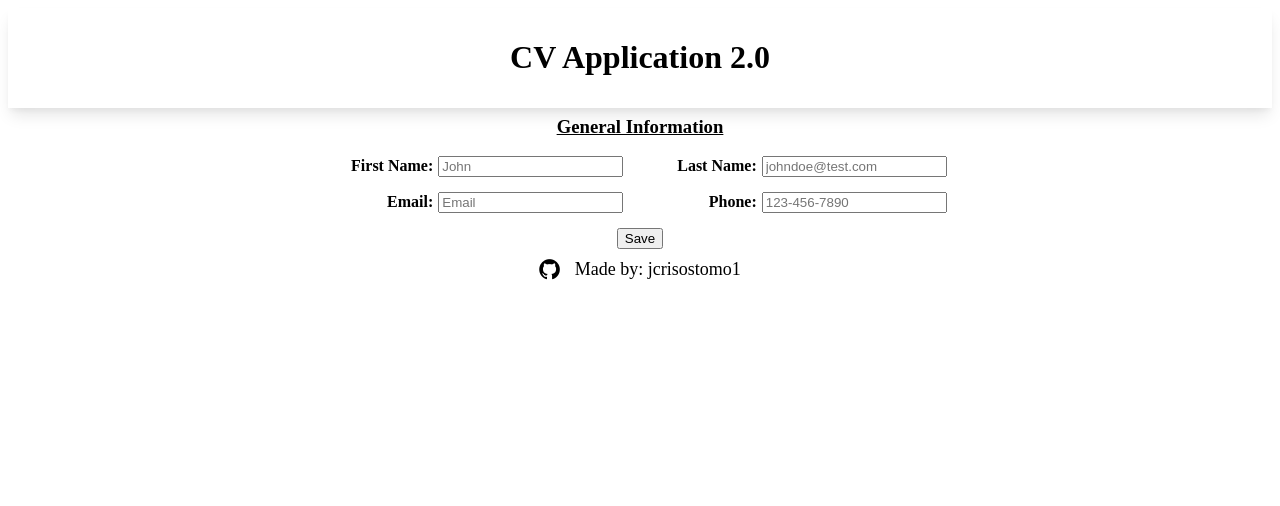
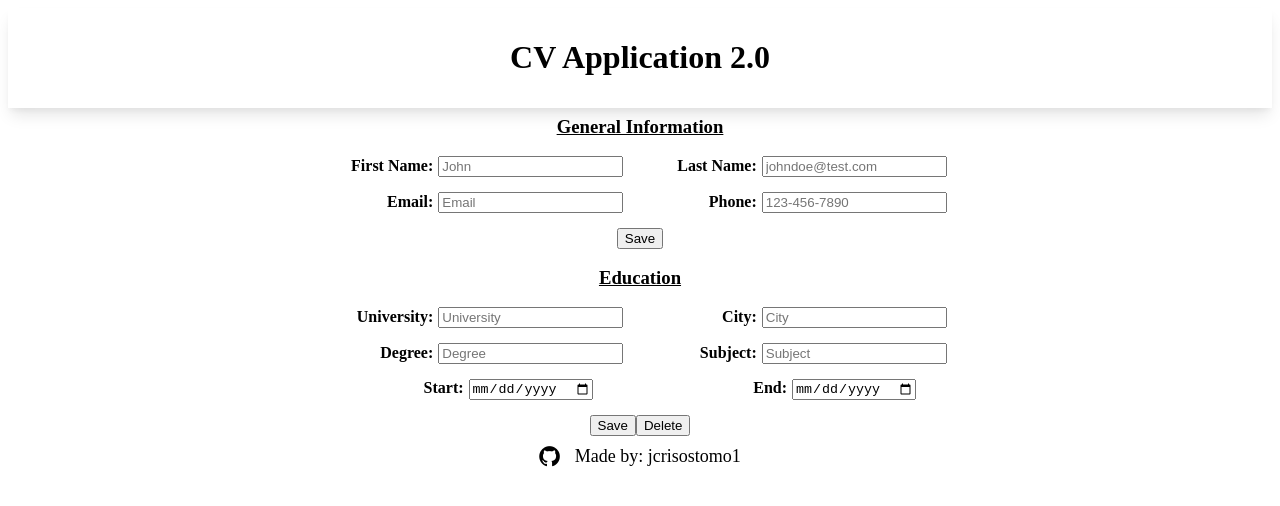
Before and after one commit to jcrisostomo1/odin-cv-application, a React (Create React App) app: page / in a window 1280 px wide. Shown: the top 506 px of the page. Built offline with nearby package versions, Linux system fonts and the light colour scheme.

Commit message:
add education section

```diff
--- a/src/App.js
+++ b/src/App.js
@@ -1,5 +1,6 @@
 import React from 'react';
 import General from "./components/General.js"
+import Education from "./components/Education.js"
 import './styles/App.css'
 import 'font-awesome/css/font-awesome.min.css';
 
@@ -11,6 +12,8 @@ const App = () => {
       </header>
       <main>
         <General title="General Information" />
+        <h3>Education</h3>
+        <Education />
       </main>
       <footer>
         <a href="https://github.com/jcrisostomo1" rel="noreferrer" target="_blank"><i className="fa fa-github fa-lg"></i></a>
--- /dev/null
+++ b/src/components/Education.js
@@ -0,0 +1,77 @@
+import React, {useState} from 'react'
+import educationStyles from '../styles/Education.module.css'
+
+export default function Education() {
+	const [educationInfo, setEducationInfo] = useState({
+		university: '',
+		city: '',
+		degree: '',
+		subject: '',
+		edStart: '',
+		edEnd: '',
+	});
+
+	const [editMode, seteditMode] = useState(true);
+
+	const handleChange = (e) => {
+		const { id, value } = e.target;
+		setEducationInfo((prevInfo) => {
+			let newInfo = { ...prevInfo, [id]: value };
+			return newInfo;
+		});
+	};
+
+	const handleSubmit = (e) => {
+		e.preventDefault();
+		seteditMode((prevInfo) => !prevInfo);
+	}
+
+	const { university, city, degree, subject, edStart, edEnd } = educationInfo;
+	if (!editMode) {
+		return (
+			<>
+				<p>{university}</p>
+				<p>{city}</p>
+				<p>{degree}</p>
+				<p>{subject}</p>
+				<p>{edStart}</p>
+				<p>{edEnd}</p>
+				<button onClick={handleSubmit}>Edit</button>
+			</>
+		)
+	}
+	return (
+		<div className={educationStyles.main}>
+			<form className={educationStyles.form} action='' onSubmit={handleSubmit}>
+				<div>
+					<label htmlFor="university">University:</label>
+					<input onChange={handleChange} value={university} type="text" id="university" placeholder="University" required/>
+				</div>
+				<div>
+					<label htmlFor="city">City:</label>
+					<input onChange={handleChange} value={city} type="text" id="city" placeholder="City" required/>
+				</div>
+				<div>
+					<label htmlFor="degree">Degree:</label>
+					<input onChange={handleChange} value={degree} type="text" id="degree" placeholder="Degree" required/>
+				</div>
+				<div>
+					<label htmlFor="subject">Subject:</label>
+					<input onChange={handleChange} value={subject} type="text" id="subject" placeholder="Subject" required/>
+				</div>
+				<div>
+					<label htmlFor='edStart'>Start: </label>
+					<input onChange={handleChange} value={edStart} type="date" id="edStart" required/>
+				</div>
+				<div>
+					<label htmlFor='edEnd'>End: </label>
+					<input onChange={handleChange} value={edEnd} type="date" id="edEnd" required/>
+				</div>
+				<div className={educationStyles.button}>
+					<button>Save</button>
+					<button>Delete</button>
+				</div>
+			</form>
+		</div>
+	)
+}
--- /dev/null
+++ b/src/styles/Education.module.css
@@ -0,0 +1,21 @@
+.main {
+	display: flex;
+	flex-direction: column;
+	justify-content: center;
+	align-items: center;
+	width: 50%;
+	gap: 15px;
+}
+
+.form {
+	display: grid;
+	grid-template-columns: 1fr 1fr;
+	width: 100%;
+	gap: 15px;
+	justify-items: center;
+	align-items: center;
+}
+
+.button {
+	grid-column: span 2;
+}
```
Also changed, not shown: src/components/General.js (+11 -9 lines), 1 other file (tests, documents, lock files or other folders).
